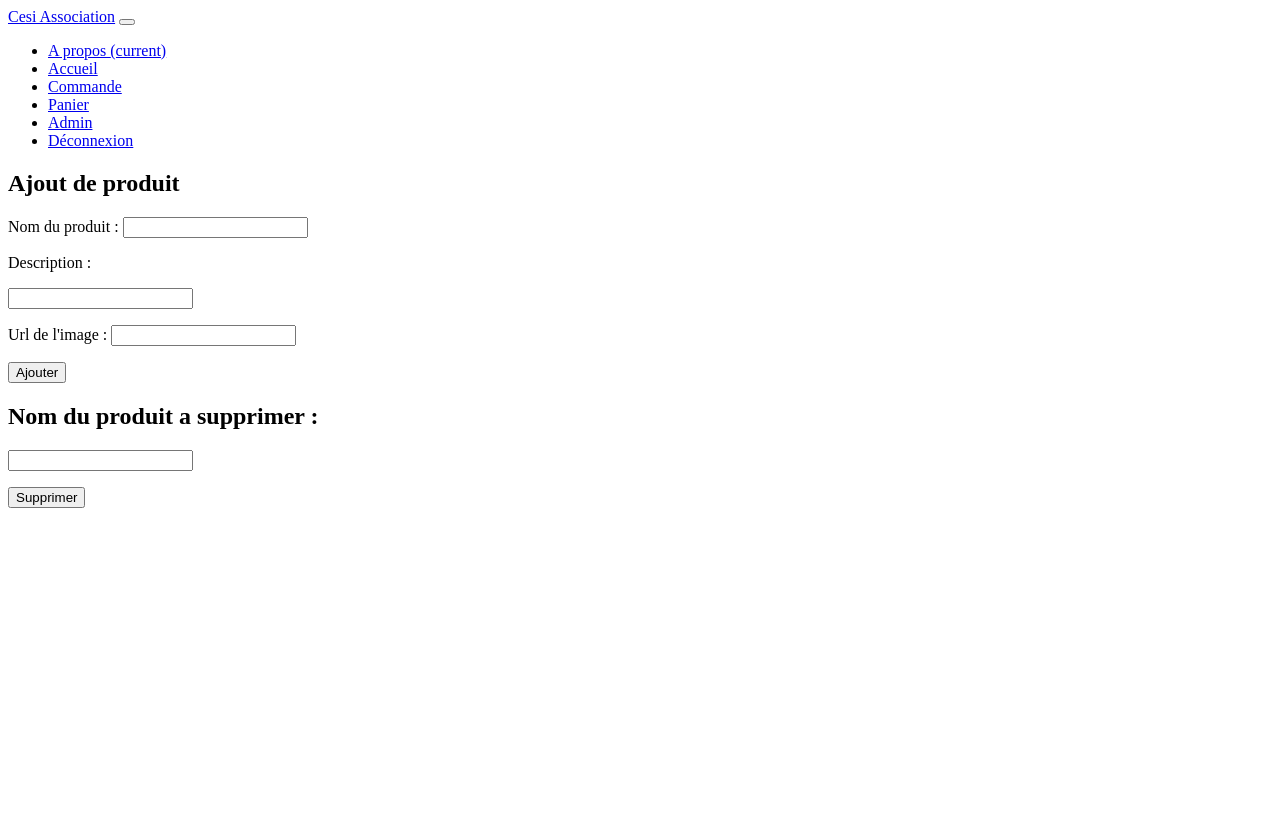
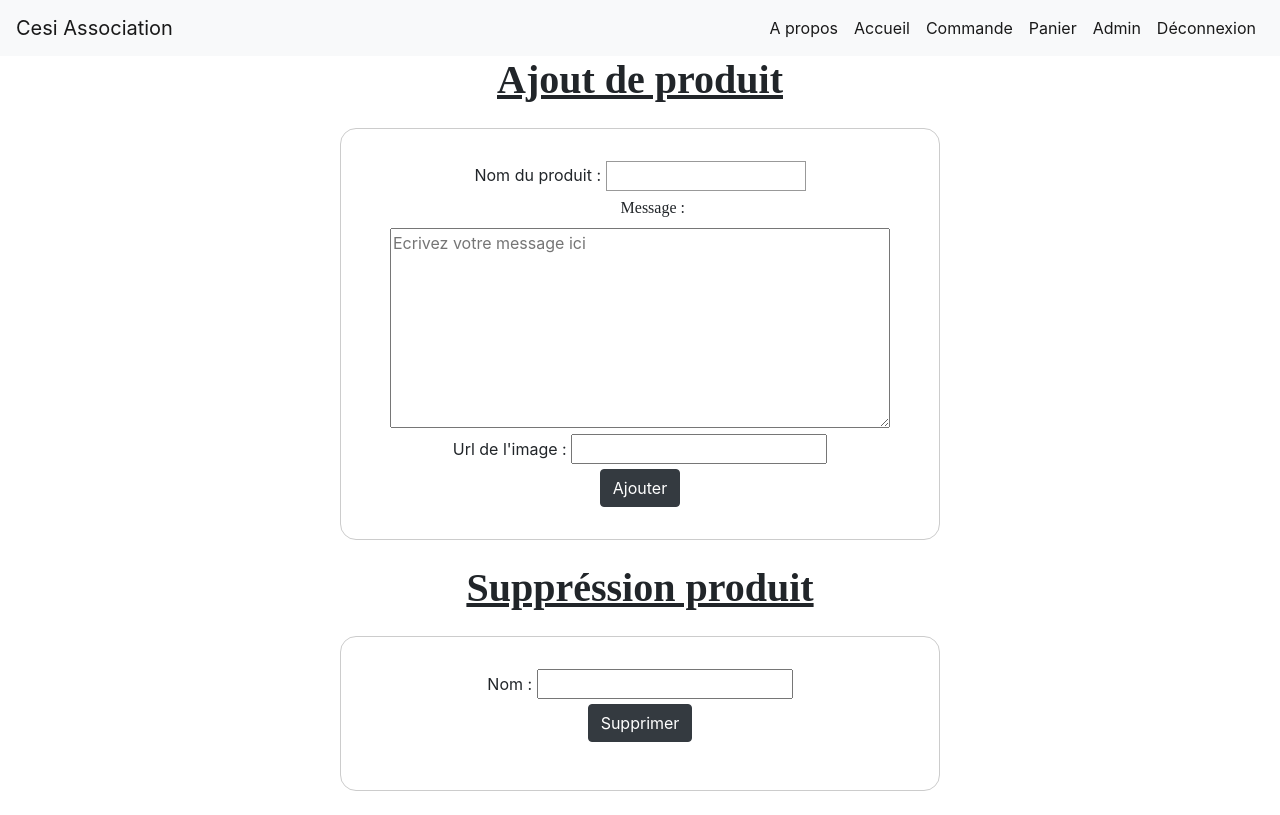
Before and after one commit to Toxylemarabout/substitution, a PHP site: page /gestionProduits.php in a window 1280 px wide. Before the commit the page ends 508 px from the top, so only its background shows below. Run offline with PHP 8.4, Linux system fonts and the light colour scheme; the visitor is signed in with stand-in values (Sample User, id 1); data that the repository does not hold is empty.

Commit message:
Update design GestionProduits

```diff
--- a/gestionProduits.php
+++ b/gestionProduits.php
@@ -5,7 +5,14 @@
 <head>
     <meta charset="utf-8" />
     <title>Gestion de produits</title>
+    <link rel="stylesheet" href="https://stackpath.bootstrapcdn.com/bootstrap/4.5.0/css/bootstrap.min.css" integrity="sha384-9aIt2nRpC12Uk9gS9baDl411NQApFmC26EwAOH8WgZl5MYYxFfc+NcPb1dKGj7Sk" crossorigin="anonymous">
+    <link rel="stylesheet" type="text/css" href="css/styles.css">
     <link href="./img/logo.ico" rel="icon">
+
+    <!-- JS, Popper.js, and jQuery -->
+    <script src="https://code.jquery.com/jquery-3.5.1.slim.min.js" integrity="sha384-DfXdz2htPH0lsSSs5nCTpuj/zy4C+OGpamoFVy38MVBnE+IbbVYUew+OrCXaRkfj" crossorigin="anonymous"></script>
+    <script src="https://cdn.jsdelivr.net/npm/popper.js@1.16.0/dist/umd/popper.min.js" integrity="sha384-Q6E9RHvbIyZFJoft+2mJbHaEWldlvI9IOYy5n3zV9zzTtmI3UksdQRVvoxMfooAo" crossorigin="anonymous"></script>
+    <script src="https://stackpath.bootstrapcdn.com/bootstrap/4.5.0/js/bootstrap.min.js" integrity="sha384-OgVRvuATP1z7JjHLkuOU7Xw704+h835Lr+6QL9UvYjZE3Ipu6Tp75j7Bh/kR0JKI" crossorigin="anonymous"></script>
 </head>
 
 <body>
@@ -19,55 +26,50 @@
 
         <div class="container">
 
-            <section>
 
-                <div id="container" >
 
-                    <div id="wrapper">
 
-                                <div id="ajoutProduit" class="animate form">
-                                <form method="post" action="scriptAjoutProduit.php" autocomplete="on">
 
-                                    <h1>Ajout de produit</h1>
 
-                                    <p>
+            <div class="M-text text-center"><h1><U><B>Ajout de produit</B></U></h1></div>
+            <div class="text-center mt-4 mb-4">
+                <form method="post" action="scriptAjoutProduit.php" class="form-connexion" autocomplete="on">
+
+
+
+                    <div>
                         <label for="nomProduit" class="nomProduit"> Nom du produit : </label>
-                                        <input id="nomProduit" name="nomProduit" required="required" type="text" minlength="2"/>
-                                    </p>
+                        <input class="input-connexion" id="nomProduit" name="nomProduit" required="required" type="text" minlength="2"/>
+                    </div>
 
-                                    <p>
-                                        <label for="description" class="descLabel"> Description : </label>
-                                    </p>
+                    <div>
+                        <label class="label-contact font-formulaire">Message :</label>
+                        <textarea class="textarea-formulaire" id="description" name="description" placeholder="Ecrivez votre message ici" type="description" minlength="4" required></textarea>
+                    </div>
 
-                                    <p>
-                                        <input id="description" name="description" required="required" type="description" minlength="4"/>
-                                    </p>
-
-                                    <p>
+                    <div>
                         <label for="urlImage" class="url"> Url de l\'image : </label>
                         <input id="urlImage" name="urlImage" required="required" type="text" minlength="2"/>
-                                    </p>
+                    </div>
 
-                                    <p class="bouton d\'envoi">
-                                        <input type="submit" value="Ajouter"/>
-                                    </p>
+                    <div>
+                        <input type="submit" class="btn btn-dark" value="Ajouter"/>
+                    </div>
 
                 </form>
             </div>
 
+            <div class="M-text text-center"><h1><U><B>Suppréssion produit</B></U></h1></div>
+            <div class="text-center mt-4 mb-4">
+                <form method="post" action="scriptSuppressionProduit.php" class="form-connexion" autocomplete="on">
 
-                             <div id="ajoutProduit" class="animate form">
-                                <form method="post" action="scriptSuppressionProduit.php" autocomplete="on">
-
-                                    <h1>Nom du produit a supprimer :</h1>
-
-                                    <p>
-                                        <label for="nomProduit" class="nomProduit">  </label>
+                    <div>
+                        <label for="nomProduit" class="nomProduit">Nom :</label>
                         <input id="nomProduit" name="nomProduit" required="required" type="text" minlength="2"/>
-                                    </p>
+                    </div>
 
                     <p class="bouton d\'envoi">
-                                        <input type="submit" value="Supprimer"/>
+                        <input type="submit" class="btn btn-dark" value="Supprimer"/>
                     </p>
 
                 </form>
```
Lines whose indentation alone changed are shown as unchanged.
